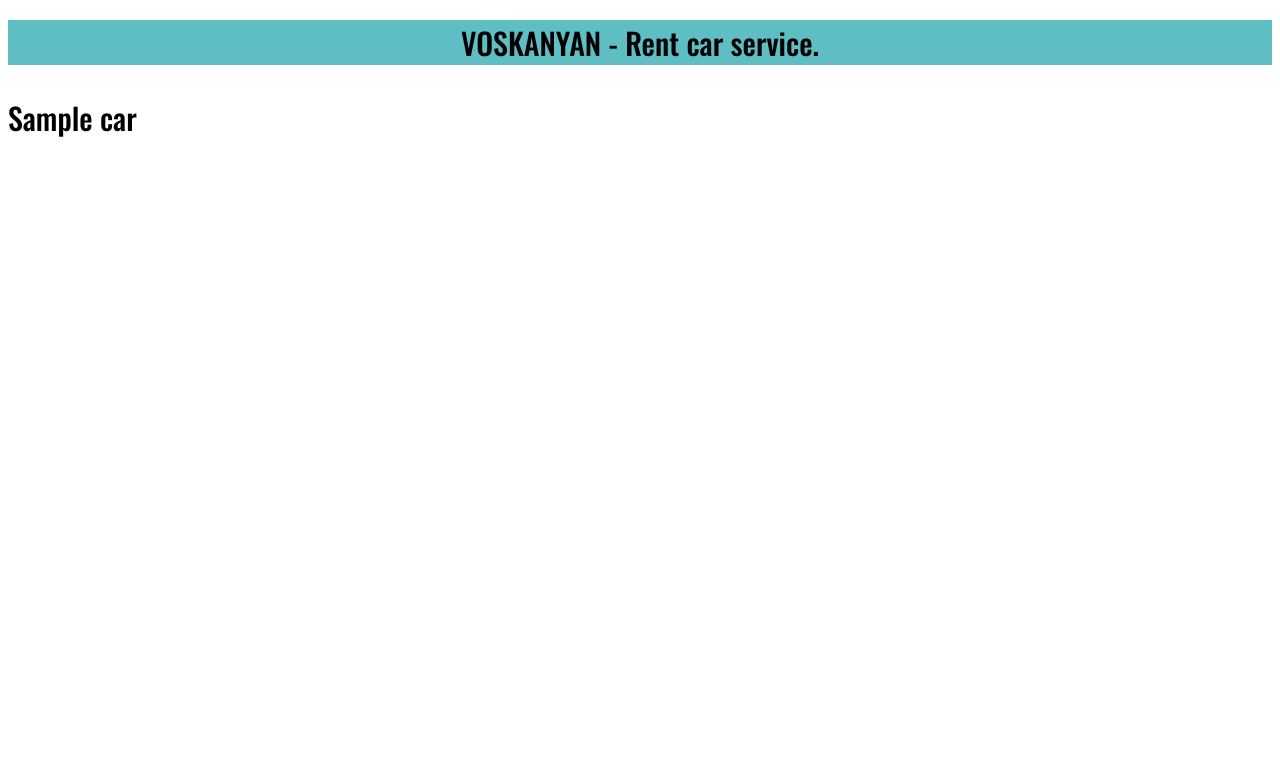
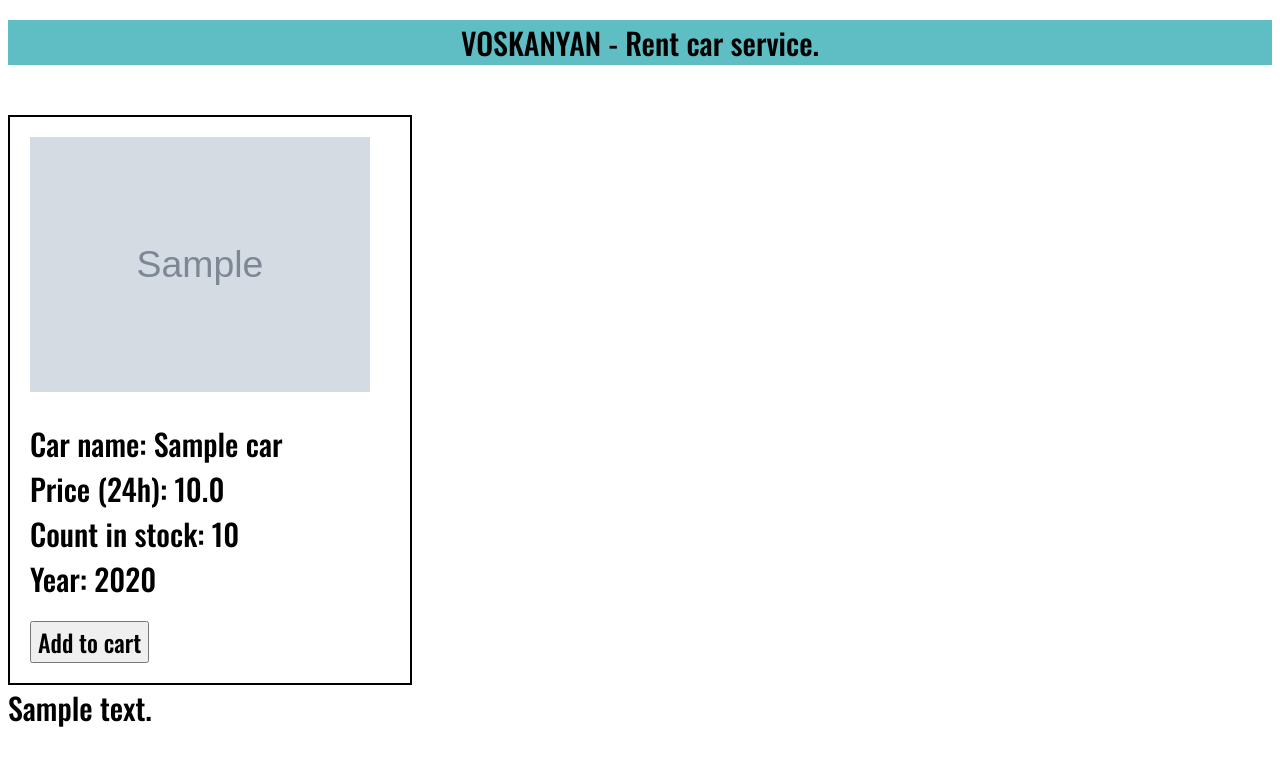
Before and after one commit to voskanyan777/rent-car-platform, a Django app: a page that uses rent_car/templates/description.html in a window 1280 px wide. Shown: the top 766 px of the page. Run offline with Django 5.2, Linux system fonts and the light colour scheme; tables that the repository leaves empty hold one stand-in row (values such as "Sample post"); grey boxes marked "Sample" are stand-in pictures.

Commit message:
Added car cart in description page

```diff
--- a/rent_car/app/static/css/description.css
+++ b/rent_car/app/static/css/description.css
@@ -13,3 +13,25 @@ a{
     text-decoration: none;
     color:rgb(10, 90, 10);
 }
+.car-image{
+    width: 340px;
+    padding: 20px;
+}
+.main-info{
+    border: 2px solid;
+    width: 400px;
+    margin-top: 50px;
+}
+p{
+    margin: 0;
+    padding: 0;
+}
+.specifications{
+    margin-left: 20px;
+}
+.add-cart-btn{
+    margin-left: 20px;
+    margin-top: 20px;
+    margin-bottom: 20px;
+    font-size: 24px;
+}
--- a/rent_car/app/views.py
+++ b/rent_car/app/views.py
@@ -1,4 +1,5 @@
 from django.shortcuts import render
+
 from .models import CarModel
 
 
@@ -17,5 +18,7 @@ def catalog(request):
     }
     return render(request, 'catalog.html', context=context)
 
+
 def description(request, car_name):
-    return render(request, 'description.html', context={"description": car_name})
+    car_info = CarModel.objects.get(name=car_name)
+    return render(request, 'description.html', context={"car": car_info})
--- a/rent_car/templates/description.html
+++ b/rent_car/templates/description.html
@@ -7,6 +7,20 @@
 
 {% block content %}
     <div>
-        <p>{{description}}</p>
+        <div class="main-info">
+            <img src="{{car.image_url}}" alt="" class="car-image">
+            <div class="specifications">
+                <p>Car name: {{car.name}}</p>
+                <p>Price (24h): {{car.price}}</p>
+                <p>Count in stock: {{car.count_in_stock}}</p>
+                <p>Year: {{car.year}}</p>
+            </div>
+            <button class="add-cart-btn">Add to cart</button>
+        </div>
+        <div class="desc">
+            <p>
+                {{car.description}}
+            </p>
+        </div>
     </div>
 {% endblock %}
```
